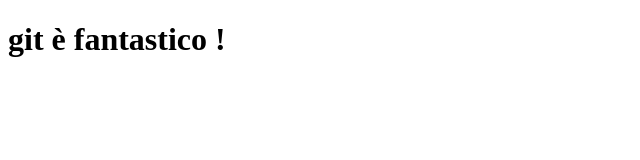
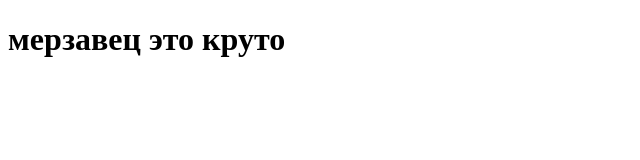
Before and after one commit to nathannathan42/make_america_git_again, a plain HTML site: page ru.html in a window 1280 px wide. Shown: the whole page, without its empty margins (0-640 px from the left). Drawn offline with Linux system fonts and the light colour scheme.

Commit message:
add ru and delete it

```diff
--- a/it.html
+++ b/ru.html
@@ -3,9 +3,9 @@
 <head>
     <meta charset="UTF-8">
     <meta name="viewport" content="width=device-width, initial-scale=1.0">
-    <title>git è fantastico</title>
+    <title>мерзавец это круто</title>
 </head>
 <body>
-    <h1>git è fantastico !</h1>
+    <h1>мерзавец это круто</h1>
 </body>
 </html>
```
Also changed, not shown: index.html (+1 -1 lines).
